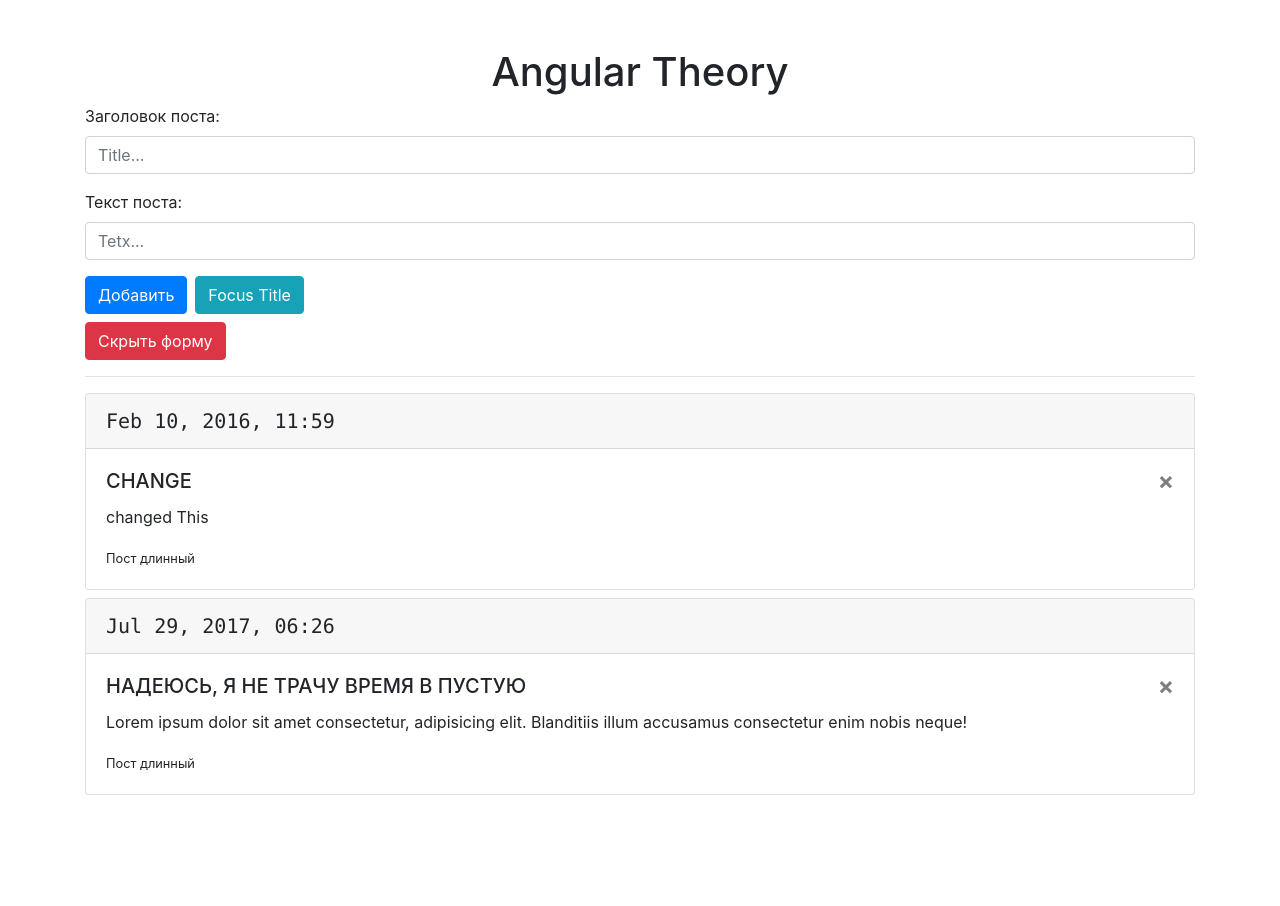
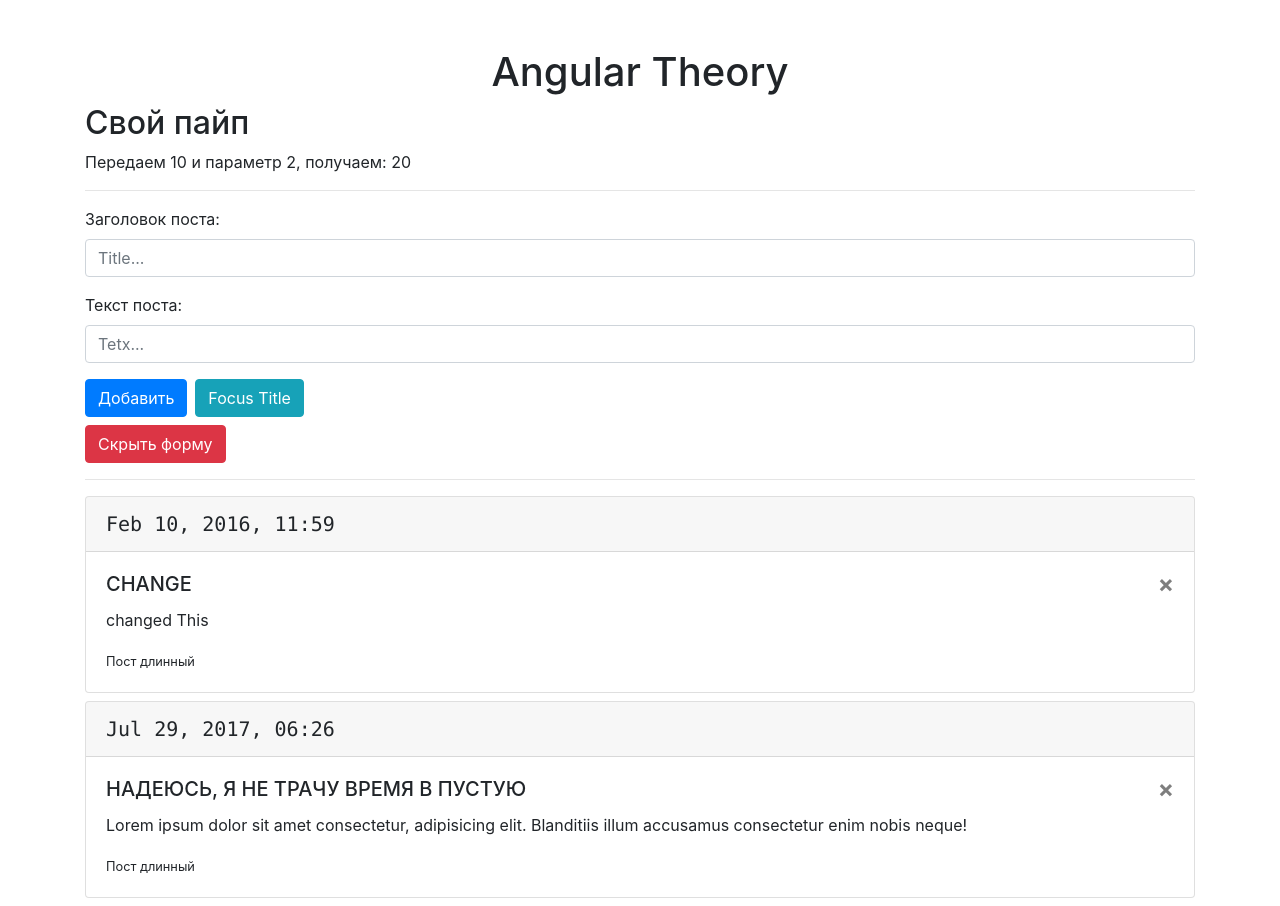
Before and after one commit to DjailinVasu/angular-theory, an Angular app: page / in a window 1280 px wide. Before the commit the page ends 803 px from the top, so only its background shows below. Built offline with nearby package versions, Linux system fonts and the light colour scheme.

Commit message:
Свой пайп

```diff
--- a/src/app/app.component.html
+++ b/src/app/app.component.html
@@ -1,5 +1,9 @@
 <div class="container pt-5">
   <h1 class="text-center">{{ title }}</h1>
+
+  <h2>Свой пайп</h2>
+    <p> Передаем 10 и параметр 2, получаем: {{ 10 | mult:2 }} </p>
+  <hr />
   <app-post-form (onAdd)="upgatePosts($event)"></app-post-form>
   <hr />
 
--- a/src/app/app.module.ts
+++ b/src/app/app.module.ts
@@ -7,6 +7,7 @@
 import { FormsModule } from '@angular/forms';
 import { StyleDirective } from './directives/style.directive';
 import { IfnotDirective } from './directives/ifnot.directive'
+import { MultByPipe } from './pipes/mult-by.pipe';
 
 @NgModule({
   declarations: [
@@ -14,10 +15,11 @@
     PostFormComponent,
     PostComponent,
     StyleDirective,
-    IfnotDirective
+    IfnotDirective,
+    MultByPipe
   ],
   imports: [
-    BrowserModule,
+  BrowserModule,
     FormsModule
   ],
   providers: [],
--- /dev/null
+++ b/src/app/pipes/mult-by.pipe.ts
@@ -0,0 +1,11 @@
+import { Pipe, PipeTransform } from '@angular/core';
+
+@Pipe({
+  name: 'mult'
+})
+
+export class MultByPipe implements PipeTransform {
+    transform(num: number, pow: number = 2): number {
+        return num * pow
+    }
+}
```
